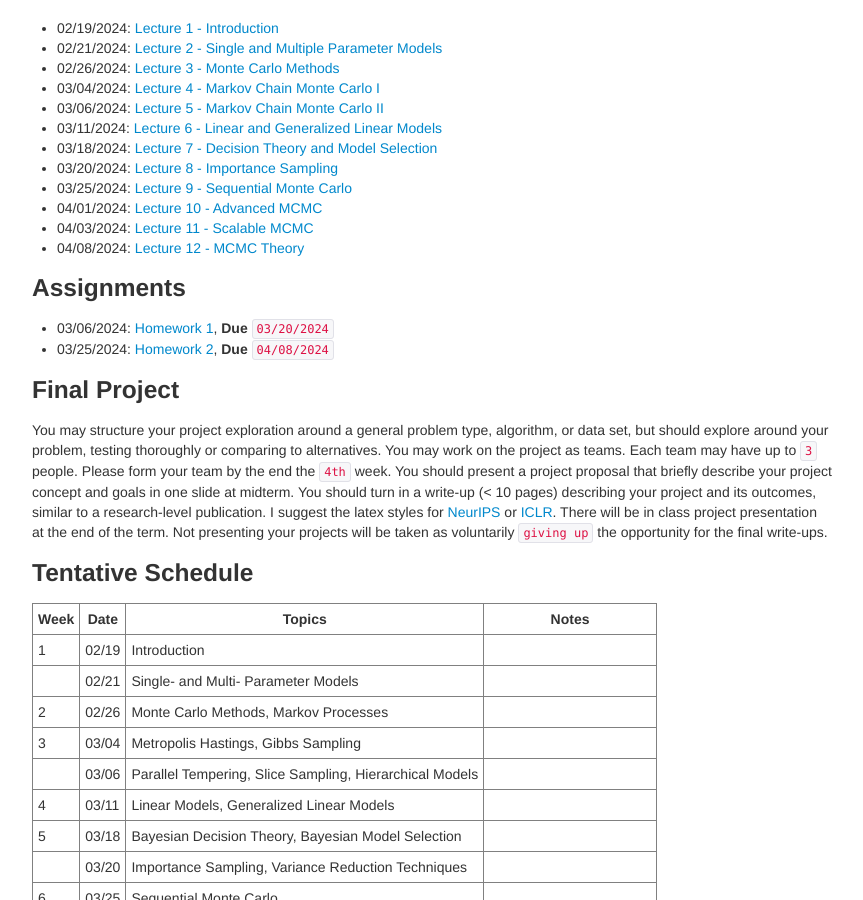
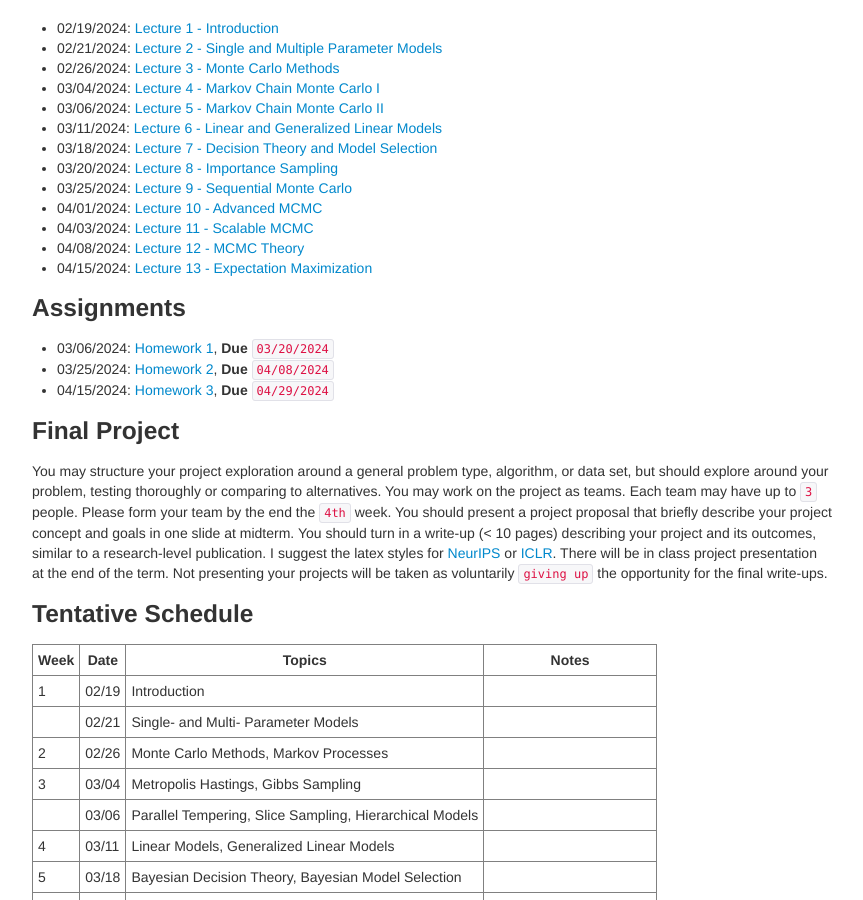
Before and after one commit to zcrabbit/zcrabbit.github.io, a Jekyll site: the page built from courses/btc-s24.md, in a window 1280 px wide and 900 px high, scrolled down 1155 px. Shown: the whole window, without its empty margins (208-1071 px from the left). Built offline with Jekyll 4.4.1, drawn with Linux system fonts in a browser that asks for light colours.

Commit message:
lecture 13 and homework 3 out

```diff
--- a/courses/btc-s24.md
+++ b/courses/btc-s24.md
@@ -52,12 +52,14 @@ We will use python during the course. A good Python tutorial is available at <ht
 - 04/01/2024: [Lecture 10 - Advanced MCMC]({{sites.baseurl}}/static/slides/btc_spring24/lec10.pdf)
 - 04/03/2024: [Lecture 11 - Scalable MCMC]({{sites.baseurl}}/static/slides/btc_spring24/lec11.pdf)
 - 04/08/2024: [Lecture 12 - MCMC Theory]({{sites.baseurl}}/static/slides/btc_spring24/lec12.pdf)
+- 04/15/2024: [Lecture 13 - Expectation Maximization]({{sites.baseurl}}/static/slides/btc_spring24/lec13.pdf)
 
 
 
 ### Assignments
 - 03/06/2024: [Homework 1]({{sites.baseurl}}/static/slides/btc_spring24/hw01.pdf), **Due** `03/20/2024`
 - 03/25/2024: [Homework 2]({{sites.baseurl}}/static/slides/btc_spring24/hw02.pdf), **Due** `04/08/2024`
+- 04/15/2024: [Homework 3]({{sites.baseurl}}/static/slides/btc_spring24/hw03.pdf), **Due** `04/29/2024`
 
 
 
```
Also changed, not shown: 4 other files.
